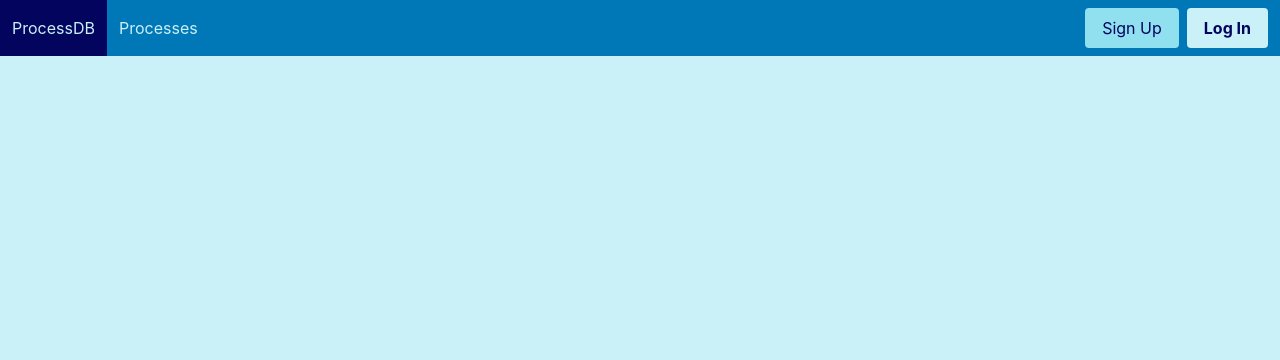
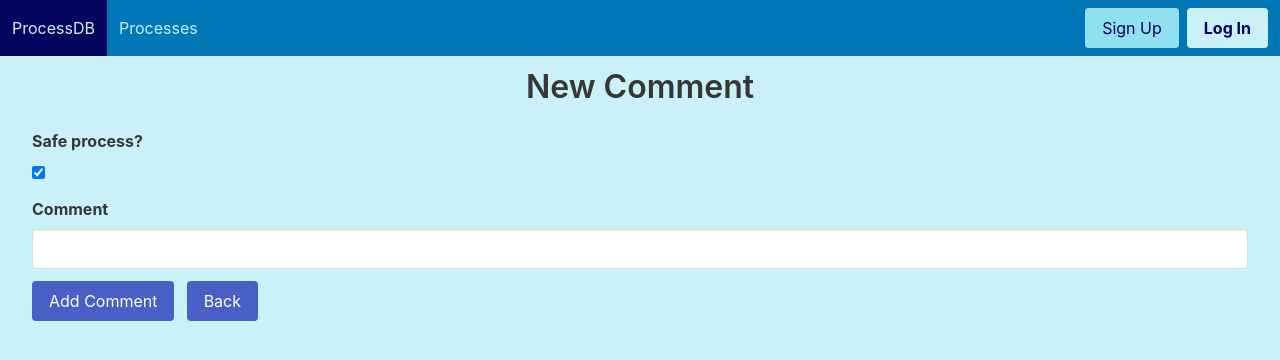
Before and after one commit to rkulcs/ProcessDB, a Vue app in the folder frontend/: page /processes/1/comments/new in a window 1280 px wide. Shown: the top 360 px of the page. Built offline with nearby package versions, Linux system fonts and the light colour scheme.

Commit message:
Implement form for adding process comments

```diff
--- /dev/null
+++ b/frontend/src/components/ProcessCommentForm.vue
@@ -0,0 +1,60 @@
+<template>
+  <h1 class="title">New Comment</h1>
+  <div class="field">
+    <label class="label">Safe process?</label>
+    <div class="control">
+      <input v-model="comment.safe" class="checkbox" type="checkbox" checked>
+    </div>
+  </div>
+  <div class="field">
+    <label class="label">Comment</label>
+    <div class="control">
+      <input v-model="comment.info" class="input" type="text">
+    </div>
+  </div>
+  <div class="field">
+    <div class="control">
+      <button class="button is-link" @click="save">
+        Add Comment
+      </button>
+      <button class="button is-link back-button" @click="returnToProcessInfo">
+        Back
+      </button>
+    </div>
+  </div>
+</template>
+
+<script>
+import Comment from '../entities/Comment'
+import processStore from '../stores/processStore'
+import UserDetails from '../util/UserUtils'
+
+export default {
+  data() {
+    return {
+      store: processStore(),
+      processId: this.$route.params.id,
+      comment: ''
+    }
+  },
+
+  mounted() {
+    this.comment = Comment.emptyComment()
+  },
+
+  methods: {
+    save() {
+      (async () => {
+        let successfulAddition = await processStore().addComment(this.processId, this.comment)
+
+        if (successfulAddition)
+          this.$router.push({ name: 'process_info', params: { id: this.processId } })
+      })()
+    },
+
+    returnToProcessInfo() {
+      this.$router.push({ name: 'process_info', params: { id: this.processId } })
+    }
+  }
+}
+</script>
--- a/frontend/src/components/ProcessInfo.vue
+++ b/frontend/src/components/ProcessInfo.vue
@@ -24,6 +24,10 @@
       </div>
       <div class="notification is-light">
         <h2 class="title">Comments</h2>
+        <RouterLink class="button is-link" :to="`/processes/${ id }/comments/new`">
+          Add Comment
+        </RouterLink>
+        <br/><br/>
         <div class="notification is-white" v-for="comment in process.comments">
           <strong>{{ comment.author }}</strong> - {{ comment.dateWritten }} [{{ comment.safe ? "Safe" : "Not safe" }}]<br>
           {{ comment.info }}
--- a/frontend/src/entities/Comment.js
+++ b/frontend/src/entities/Comment.js
@@ -11,8 +11,15 @@ export class Comment {
     this.info = info
   }
 
+  toSimplifiedJSON() {
+    return {
+      "safe": this.safe,
+      "info": this.info
+    }
+  }
+
   static emptyComment() {
-    return Comment('', '', '', '')
+    return new Comment('', '', true, '')
   }
 
   static objectToComment(jsonObject) {
--- a/frontend/src/router/index.js
+++ b/frontend/src/router/index.js
@@ -12,6 +12,7 @@ import ProcessList from '../components/ProcessList.vue'
 import ProcessInfo from '../components/ProcessInfo.vue'
 import ProcessNew from '../components/ProcessNew.vue'
 import ProcessEdit from '../components/ProcessEdit.vue'
+import ProcessCommentForm from '../components/ProcessCommentForm.vue'
 
 const router = createRouter({
   history: createWebHistory(import.meta.env.BASE_URL),
@@ -66,6 +67,11 @@ const router = createRouter({
           name: 'process_edit',
           props: {'type': ProcessFormType.EDIT},
           component: ProcessEdit
+        },
+        {
+          path: ':id/comments/new',
+          name: 'process_comment_new',
+          component: ProcessCommentForm
         }
       ]
     }
--- a/frontend/src/stores/processStore.js
+++ b/frontend/src/stores/processStore.js
@@ -63,8 +63,7 @@ export const processStore = defineStore('processes', {
           'Content-Type': 'application/json',
           'Access-Control-Allow-Origin': '*',
           'Authorization': `Bearer ${localStorage.getItem('token')}`
-        },
-        data: process
+        }
       })
       .then(true)
       .catch(false)
@@ -81,6 +80,20 @@ export const processStore = defineStore('processes', {
       })
       .then(true)
       .catch(false)
+    },
+    addComment(processId, comment) {
+      return axios({
+        method: 'POST',
+        url: `${import.meta.env.VITE_BACKEND_URL}/processes/${processId}/comments/add`,
+        headers: {
+          'Content-Type': 'application/json',
+          'Access-Control-Allow-Origin': '*',
+          'Authorization': `Bearer ${localStorage.getItem('token')}`
+        },
+        data: comment.toSimplifiedJSON()
+      })
+      .then(true)
+      .catch(false)
     }
   },
 }
```
